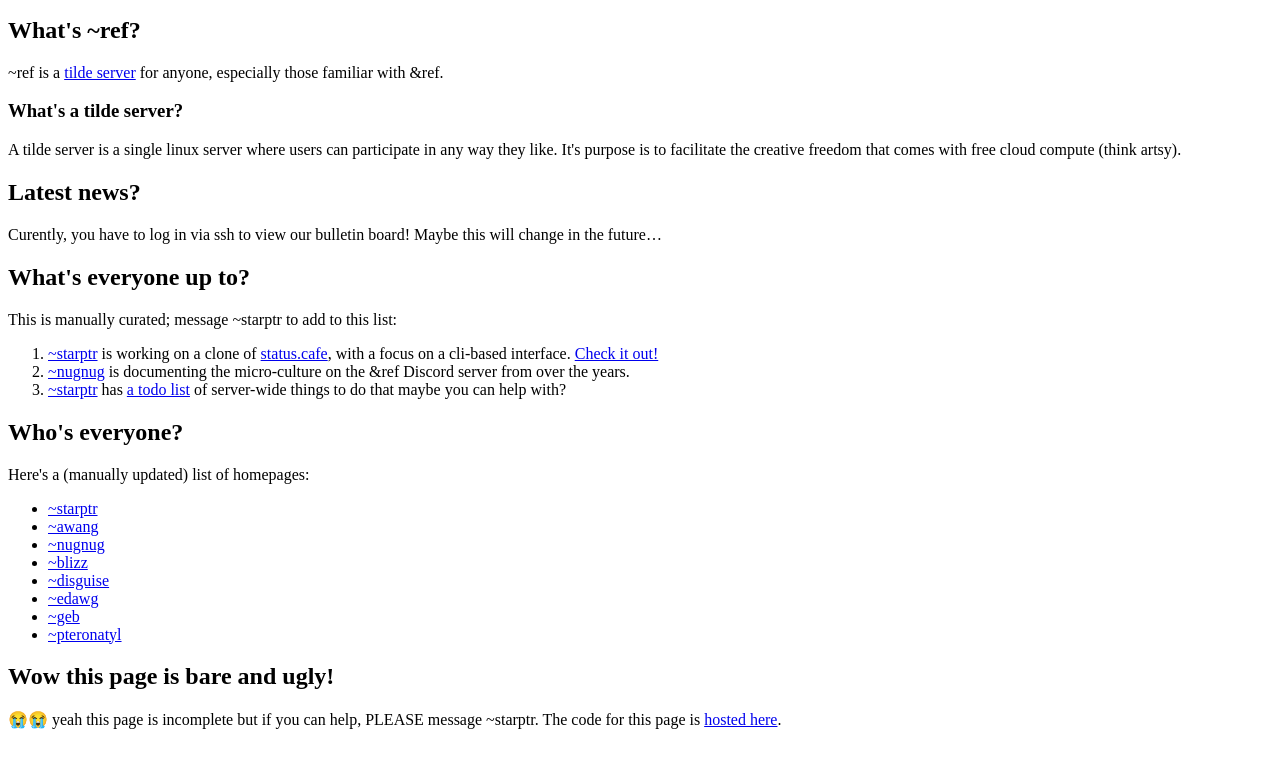
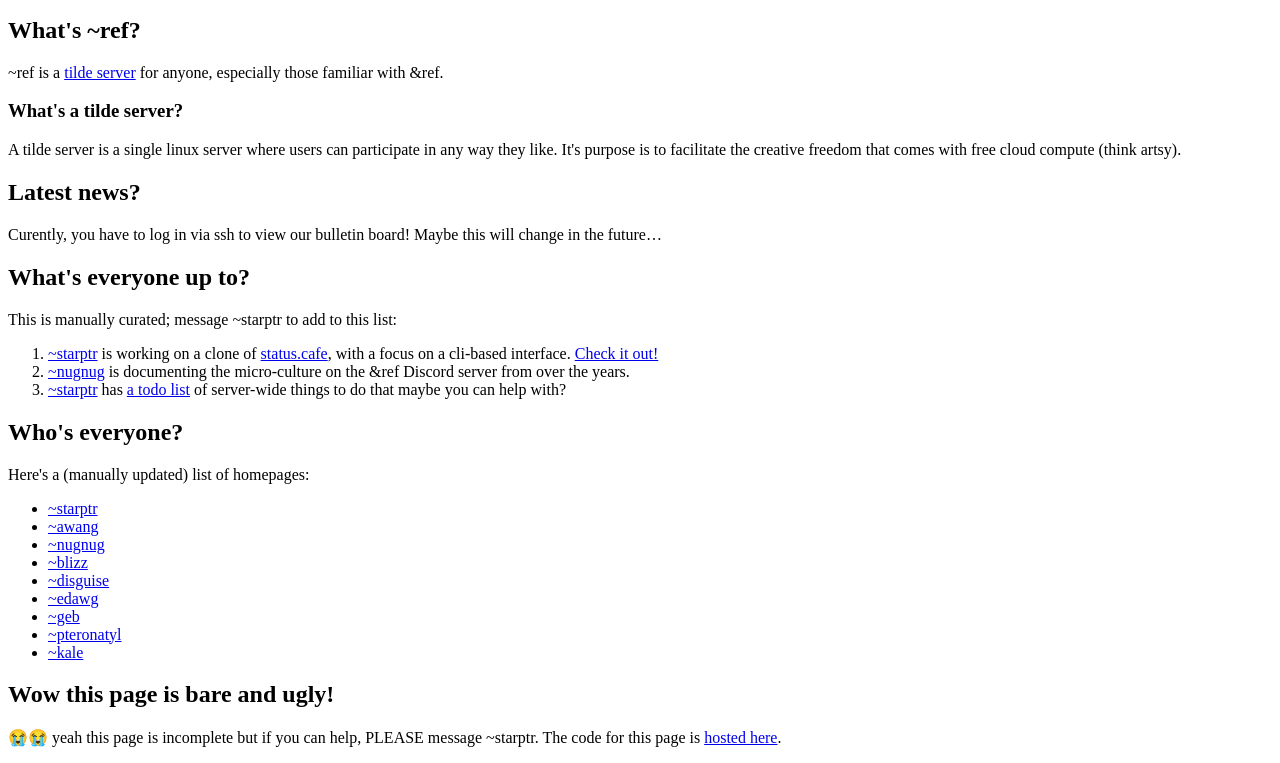
Before and after one commit to starptr/andref-homepages, a plain HTML site: page tilde/index.html in a window 1280 px wide. Shown: the part 101-864 px from the top of the page. Drawn offline with Linux system fonts and the light colour scheme.

Commit message:
Add kale

```diff
--- a/tilde/index.html
+++ b/tilde/index.html
@@ -51,6 +51,7 @@
     <li><a href="~edawg">~edawg</a></li>
     <li><a href="~geb">~geb</a></li>
     <li><a href="~pteronatyl">~pteronatyl</a></li>
+    <li><a href="~kale">~kale</a></li>
 
     <!-- They haven't started writing their pages yet
     <li><a href="~jjonn">~jjonn</a></li>
```
